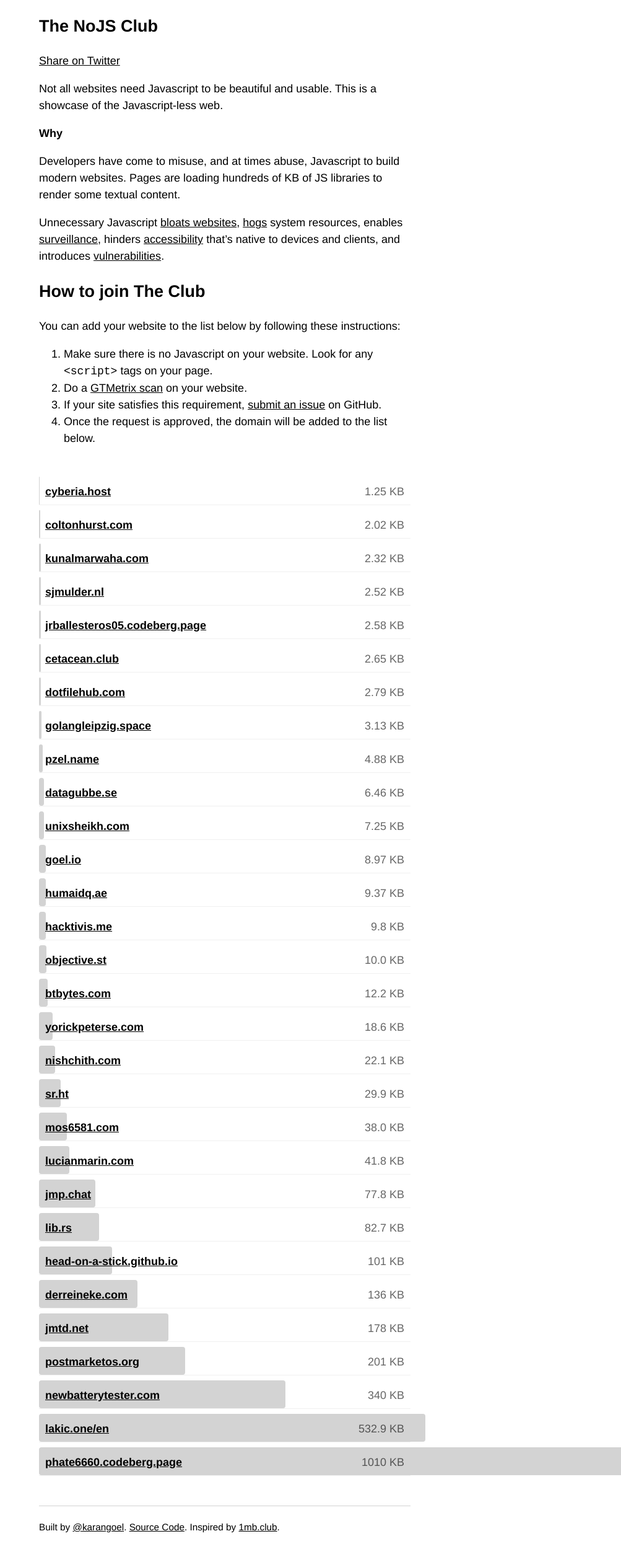
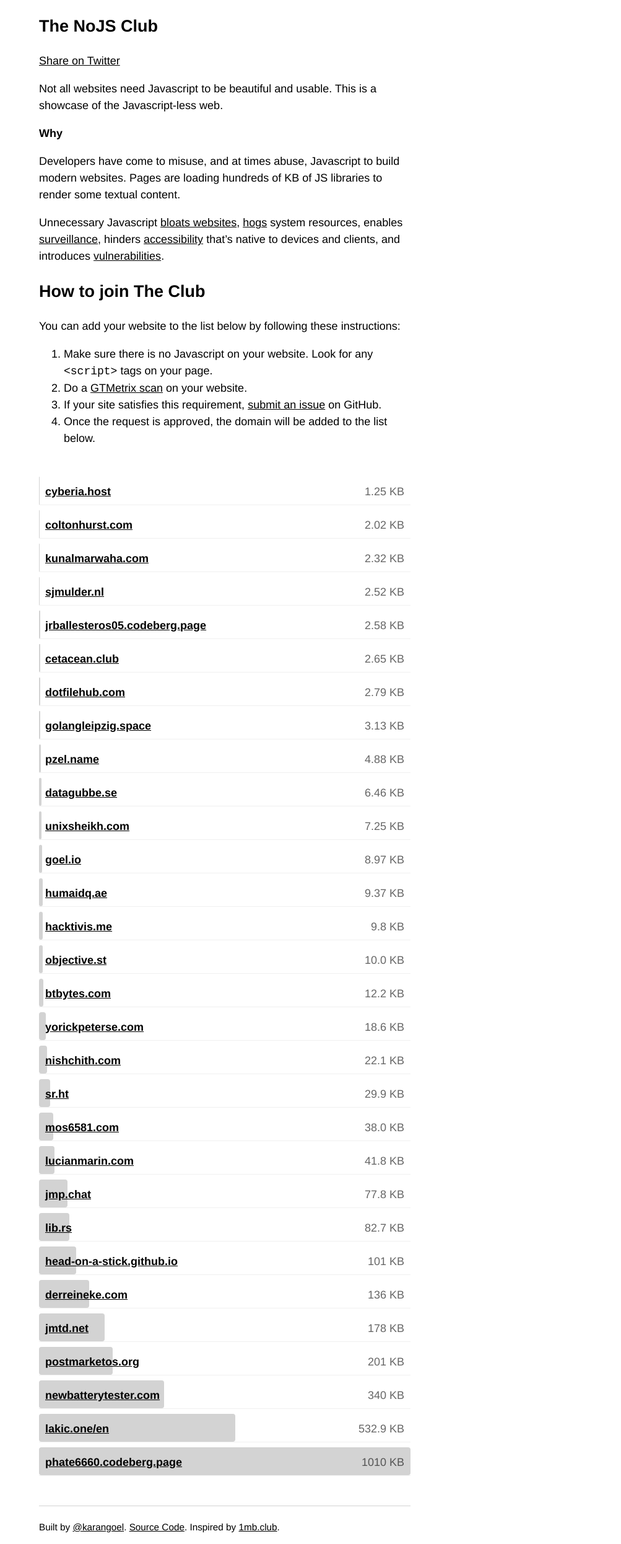
Before and after one commit to karan/nojs.club, a Jekyll site: the page built from index.md, in a window 1280 px wide. Shown: the whole page at 62% size, without its empty margins (277-1280 px from the left). Built offline with Jekyll 4.4.1, drawn with Linux system fonts in a browser that asks for light colours.

Commit message:
Change max width of bar to 1010
That's the max size right now

```diff
--- a/_sass/main.scss
+++ b/_sass/main.scss
@@ -42,7 +42,7 @@
 ul li span.before {
     background: lightgrey;
     height: 100%;
-    width: calc(var(--data-size)/512 * 100%);
+    width: calc(var(--data-size)/1010 * 100%);
     border-radius: 4px;
     z-index: 0;
 }
```
